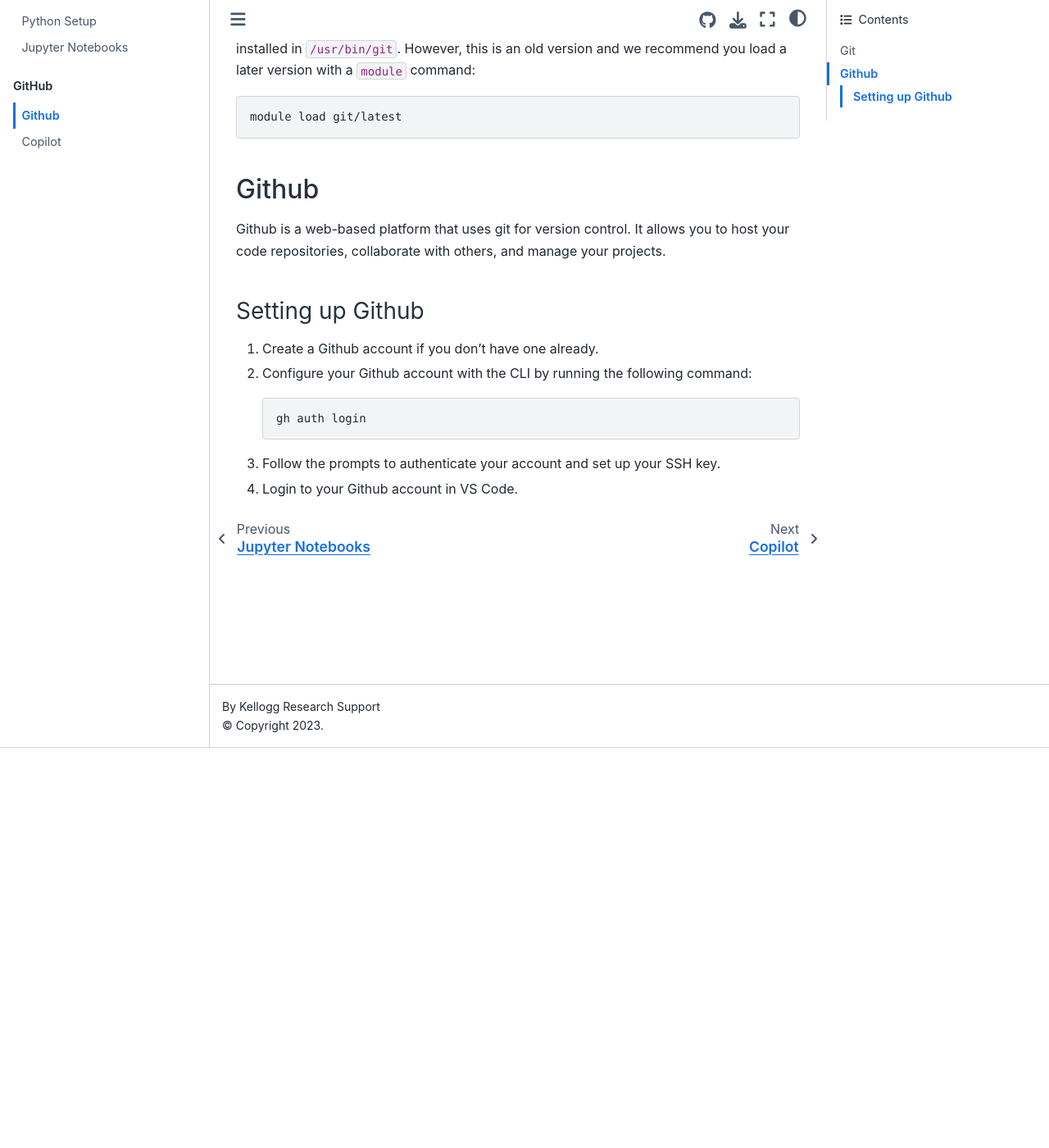
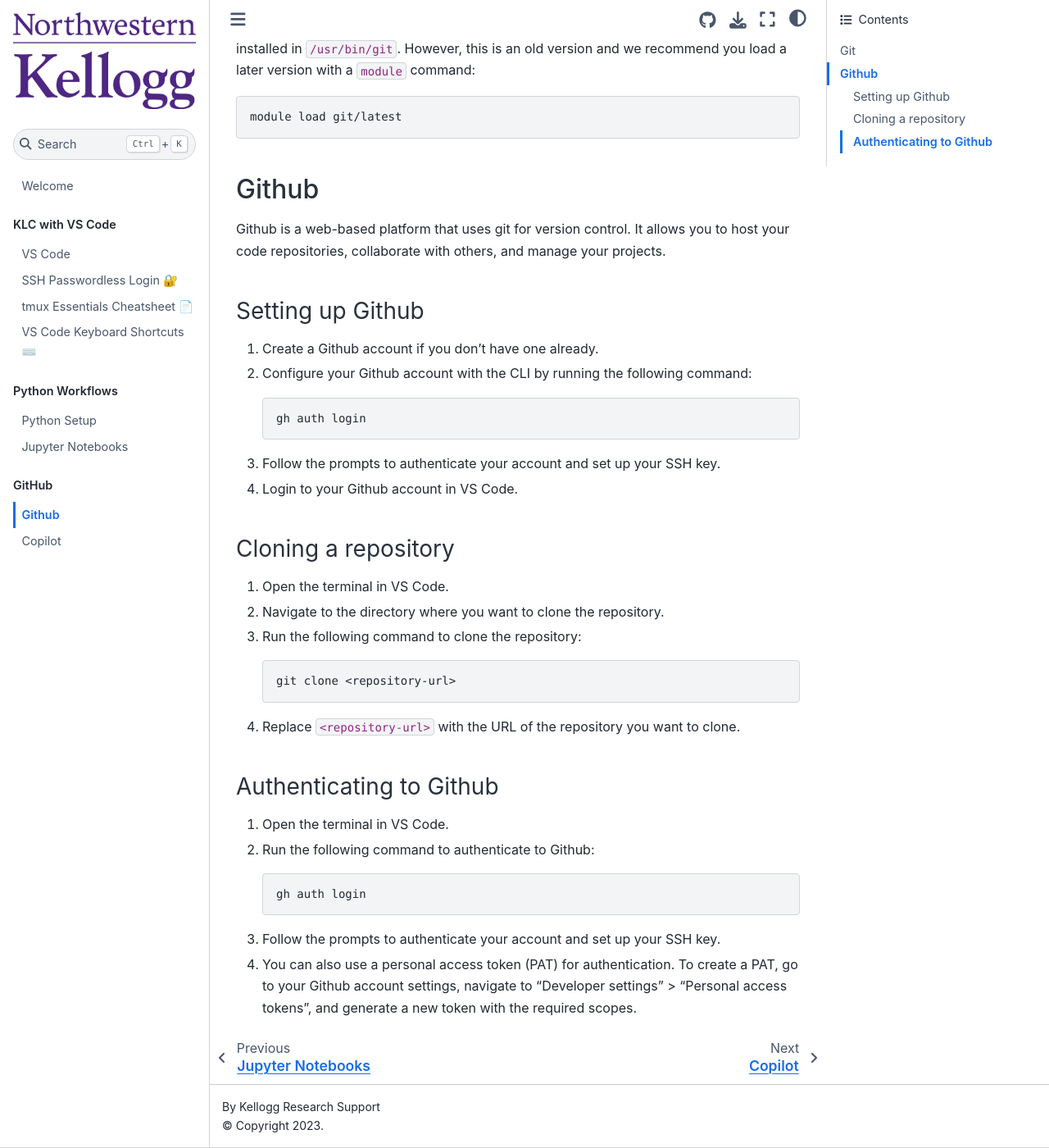
Before and after one commit to rs-kellogg/krs-KLCworkflow-cookbook, a Jupyter Book: the page built from docs/github.md, in a window 1280 px wide and 1400 px high, scrolled down 488 px. Shown: the whole window at 82% size. Built offline with Jupyter Book 1.0.4 settings and Sphinx 7.4.7 and the Sphinx Book theme 1.1.4, drawn with Linux system fonts in a browser that asks for light colours; pages that are not in the unit, such as notebooks, are missing from menus.

Commit message:
updating github documentation

````diff
--- a/docs/github.md
+++ b/docs/github.md
@@ -8,6 +8,7 @@
 ```bash
 module load git/latest
 ```
+
 
 ## Github
 Github is a web-based platform that uses git for version control. It allows you to host your code repositories, collaborate with others, and manage your projects.
@@ -20,3 +21,21 @@
    ```
 3. Follow the prompts to authenticate your account and set up your SSH key.
 4. Login to your Github account in VS Code.
+
+### Cloning a repository
+1. Open the terminal in VS Code.
+2. Navigate to the directory where you want to clone the repository.
+3. Run the following command to clone the repository:
+   ```bash
+   git clone <repository-url>
+   ```
+4. Replace `<repository-url>` with the URL of the repository you want to clone.
+
+### Authenticating to Github
+1. Open the terminal in VS Code.
+2. Run the following command to authenticate to Github:
+   ```bash
+   gh auth login
+   ```
+3. Follow the prompts to authenticate your account and set up your SSH key.
+4. You can also use a personal access token (PAT) for authentication. To create a PAT, go to your Github account settings, navigate to "Developer settings" > "Personal access tokens", and generate a new token with the required scopes.
````
